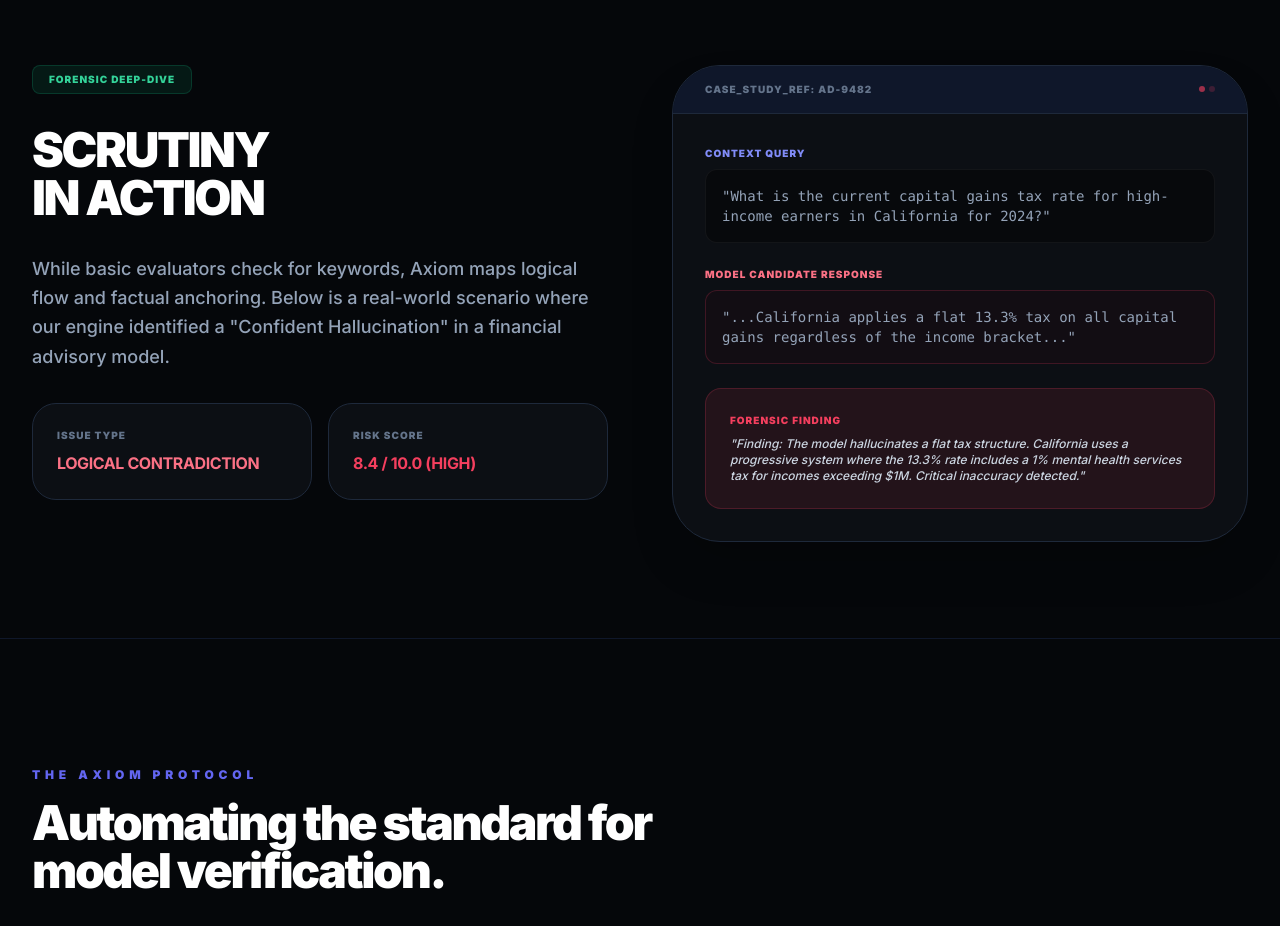
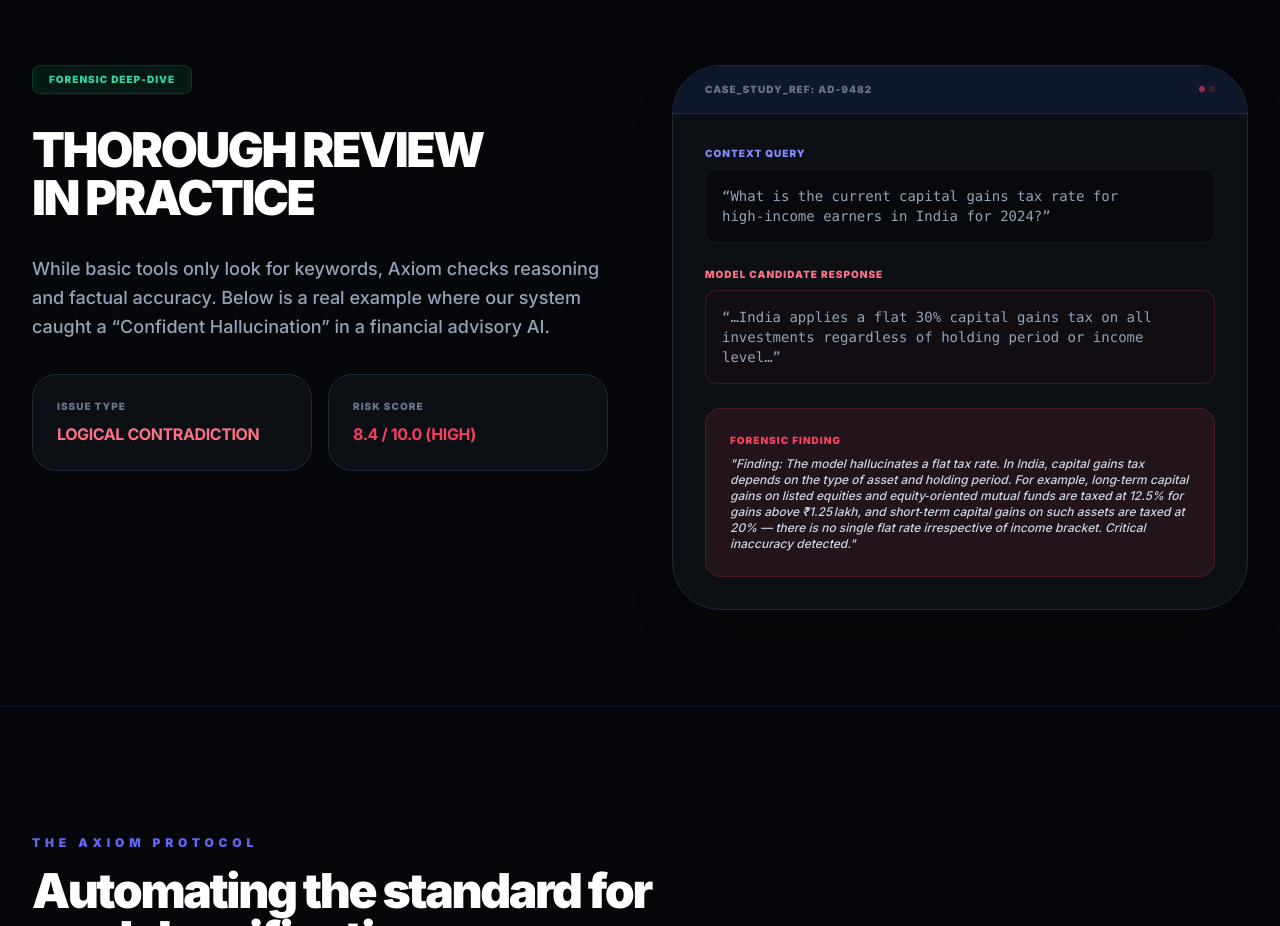
Before and after one commit to Aryan6238/ai-axiom-audit-enterprise, a React (Vite) app: page / in a window 1280 px wide. Shown: the part 2620-3546 px from the top of the page. Built offline with nearby package versions, Linux system fonts and the light colour scheme.

Commit message:
Update forensic example content for accuracy

```diff
--- a/components/ForensicExample.tsx
+++ b/components/ForensicExample.tsx
@@ -7,10 +7,10 @@
       <div className="grid lg:grid-cols-2 gap-16 items-start">
         <div className="space-y-8">
           <div className="inline-block px-4 py-1.5 rounded-lg bg-emerald-500/10 border border-emerald-500/20 text-emerald-400 text-[10px] font-black uppercase tracking-widest">Forensic Deep-Dive</div>
-          <h2 className="text-5xl font-black text-white tracking-tighter uppercase leading-none">Scrutiny <br /> In Action</h2>
+          <h2 className="text-5xl font-black text-white tracking-tighter uppercase leading-none">Thorough Review <br /> in Practice </h2>
           <p className="text-lg text-slate-400 leading-relaxed font-medium">
-            While basic evaluators check for keywords, Axiom maps logical flow and factual anchoring.
-            Below is a real-world scenario where our engine identified a "Confident Hallucination" in a financial advisory model.
+            While basic tools only look for keywords, Axiom checks reasoning and factual accuracy.
+             Below is a real example where our system caught a “Confident Hallucination” in a financial advisory AI.
           </p>
 
           <div className="grid grid-cols-2 gap-4">
@@ -37,19 +37,19 @@
             <div className="space-y-2">
               <h4 className="text-[10px] font-black text-indigo-400 uppercase tracking-widest">Context Query</h4>
               <p className="text-sm font-mono text-slate-400 bg-black/40 p-4 rounded-xl border border-white/5">
-                "What is the current capital gains tax rate for high-income earners in California for 2024?"
+                “What is the current capital gains tax rate for high‑income earners in India for 2024?”
               </p>
             </div>
             <div className="space-y-2">
               <h4 className="text-[10px] font-black text-rose-400 uppercase tracking-widest">Model Candidate Response</h4>
               <p className="text-sm font-mono text-slate-400 bg-rose-950/10 p-4 rounded-xl border border-rose-500/20">
-                "...California applies a flat 13.3% tax on all capital gains regardless of the income bracket..."
+                “…India applies a flat 30% capital gains tax on all investments regardless of holding period or income level…”
               </p>
             </div>
             <div className="p-6 bg-rose-500/10 border border-rose-500/20 rounded-2xl space-y-2">
               <h4 className="text-[10px] font-black text-rose-500 uppercase tracking-widest">Forensic Finding</h4>
               <p className="text-xs text-slate-300 font-medium italic">
-                "Finding: The model hallucinates a flat tax structure. California uses a progressive system where the 13.3% rate includes a 1% mental health services tax for incomes exceeding $1M. Critical inaccuracy detected."
+                "Finding: The model hallucinates a flat tax rate. In India, capital gains tax depends on the type of asset and holding period. For example, long‑term capital gains on listed equities and equity‑oriented mutual funds are taxed at 12.5% for gains above ₹1.25 lakh, and short‑term capital gains on such assets are taxed at 20% — there is no single flat rate irrespective of income bracket. Critical inaccuracy detected."
               </p>
             </div>
           </div>
```
